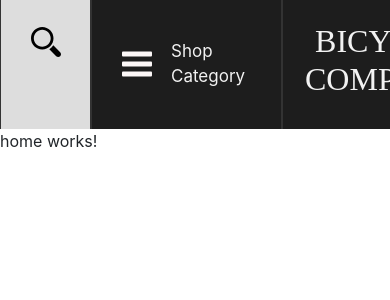
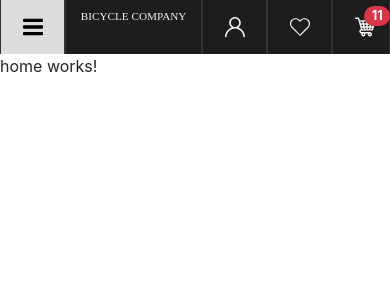
Before and after one commit to aimanebk/Bicycle-store, an Angular app: page / in a window 390 px wide. Shown: the top 300 px of the page. Built offline with nearby package versions, Linux system fonts and the light colour scheme; a web font is replaced by a local one.

Commit message:
responsive nabvar added

```diff
--- a/src/app/shared/components/navbar/navbar.component.html
+++ b/src/app/shared/components/navbar/navbar.component.html
@@ -1,5 +1,5 @@
 <div class="topnav">
-  <a class="nav-item" data-toggle="modal" data-target="#searchModal" data-backdrop="static" data-keyboard="false">
+  <a class="nav-item search-item" data-toggle="modal" data-target="#searchModal" data-backdrop="static" data-keyboard="false">
     <svg xmlns="http://www.w3.org/2000/svg" xmlns:xlink="http://www.w3.org/1999/xlink" version="1.1" id="Capa_1" x="0px"
       y="0px" width="30px" height="30px" viewBox="0 0 485.213 485.213" style="enable-background:new 0 0 485.213 485.213;"
       xml:space="preserve">
@@ -31,7 +31,8 @@
               data-original="#000000" class="active-path icon-hover" data-old_color="#000000" fill="#FCF7F7" />
           </g>
         </g>
-      </svg></div>
+      </svg>
+    </div>
     <div class="grid-item">
       Shop
       Category
@@ -102,6 +103,9 @@
 <div #shopCatgoryMenu class="overlay">
     <a class="closebtn" (click)="closeShopCatgoryMenu()" >&times;</a>
     <div class="overlay-content">
+      <form class="search-model-form responsive-search">
+        <input type="text" id="search-input" placeholder="Search here.....">
+      </form>
       <a href="#">Race Road/TT bikes</a>
       <a href="#">Road Mountain bikes</a>
       <a href="#">Lifestyle bikes</a>
@@ -112,4 +116,4 @@
       <a href="#">....</a>
       <a href="#">....</a>
     </div>
-  </div>
+</div>
--- a/src/app/shared/components/navbar/navbar.component.scss
+++ b/src/app/shared/components/navbar/navbar.component.scss
@@ -1,3 +1,17 @@
+/* CSS Document */
+
+/******************************
+
+[Table of Contents]
+
+1. NAVBAR
+2. SEARCH MODAL
+3. SHOP CATEGORY MENU
+4. CART BADGE
+5. RESPONSIVE
+
+******************************/
+
 $navbar-background : #1D1D1D;
 $navbar-hover-color : #ddd;
 $search-model-background : #000;
@@ -31,7 +45,8 @@ $menu-padding: 10px;
     }
     .nav-title {
         font-family: 'Rye', cursive !important;
-        float: left;
+        display: inline;
+        vertical-align: middle;
         color: #f2f2f2;
         text-align: center;
         padding: $menu-padding + 12 ;
@@ -142,17 +157,8 @@ $menu-padding: 10px;
     width: 100%;
     text-align: center;
     margin-top: 30px;
-  }
-
-  @media screen and (max-height: 450px) {
-    .overlay {
-        overflow-y: auto;
-        a {font-size: 20px}
-        .closebtn {
-            font-size: 40px;
-            top: 15px;
-            right: 35px;
-        }
+    .responsive-search {
+        display: none;
     }
   }
 
@@ -163,3 +169,76 @@ $menu-padding: 10px;
     top: -12px;
     left: -11px;
   }
+
+@media only screen and (max-width: 970px)
+{   .topnav{
+        grid-template-columns: 191px auto 91px 91px 91px;
+        .search-item{
+            display: none;
+        }
+    }
+
+    .overlay-content {
+        top : 10%;
+        .responsive-search {
+            display: inline;
+        }
+    }
+
+}
+
+// RESPONSIVE
+
+@media only screen and (max-width: 850px)
+{   .topnav{
+        grid-template-columns: 91px auto 91px 91px 91px;
+        div:last-child{
+            display: none;
+        }
+    }
+}
+
+@media only screen and (max-width: 750px)
+{   .topnav{
+        grid-template-columns: auto auto auto auto auto;
+        .nav-item {
+            padding: 0px;
+            svg {
+                width: 20px;
+                height: 20px;
+            }
+        }
+
+        .nav-title {
+            padding: 10px ;
+            h2{
+                font-size: 1em;
+            }
+        }
+    }
+
+    .grid-container {
+        display: inline;
+    }
+}
+
+@media only screen and (max-width: 450px)
+{
+    .topnav{
+        .nav-title {
+            h2{
+                font-size: 0.7em;
+            }
+        }
+    }
+
+    .overlay {
+        overflow-y: auto;
+        a {font-size: 20px}
+        .closebtn {
+            font-size: 40px;
+            top: 15px;
+            right: 35px;
+        }
+    }
+}
```
